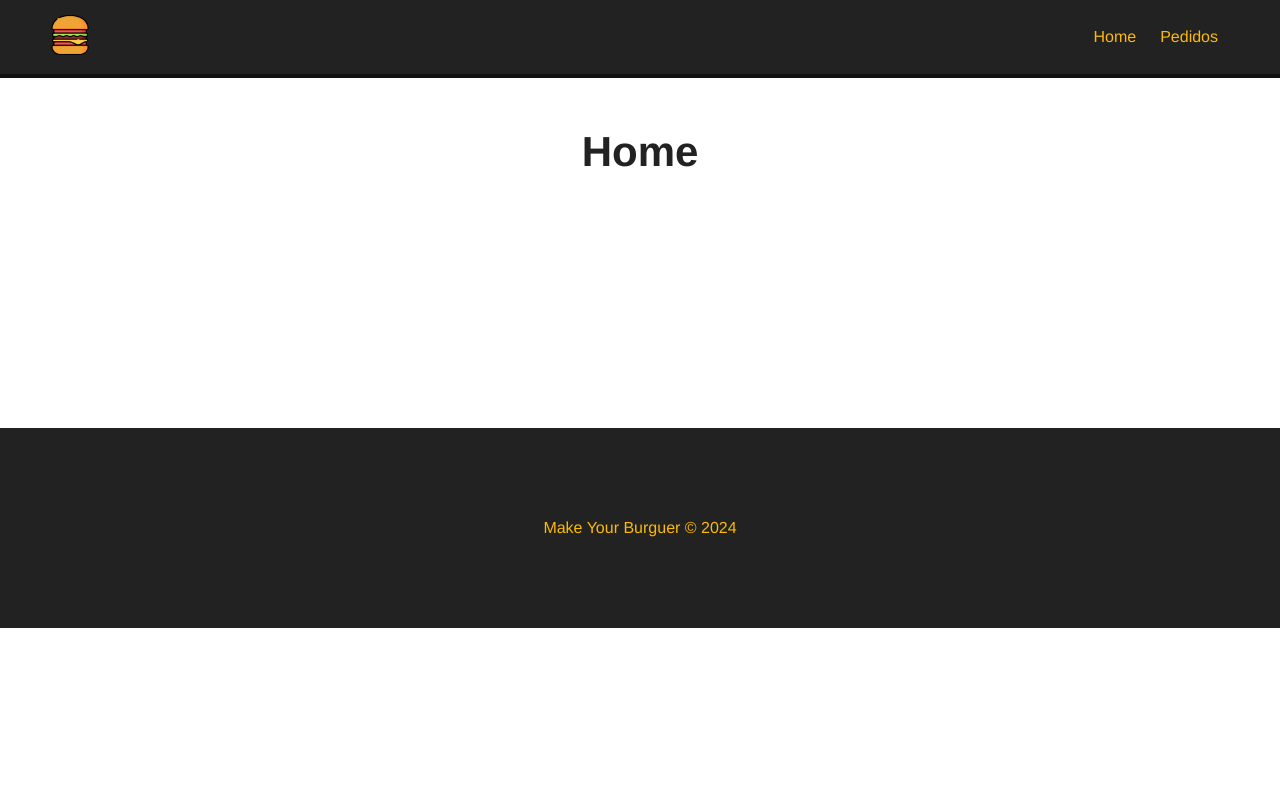
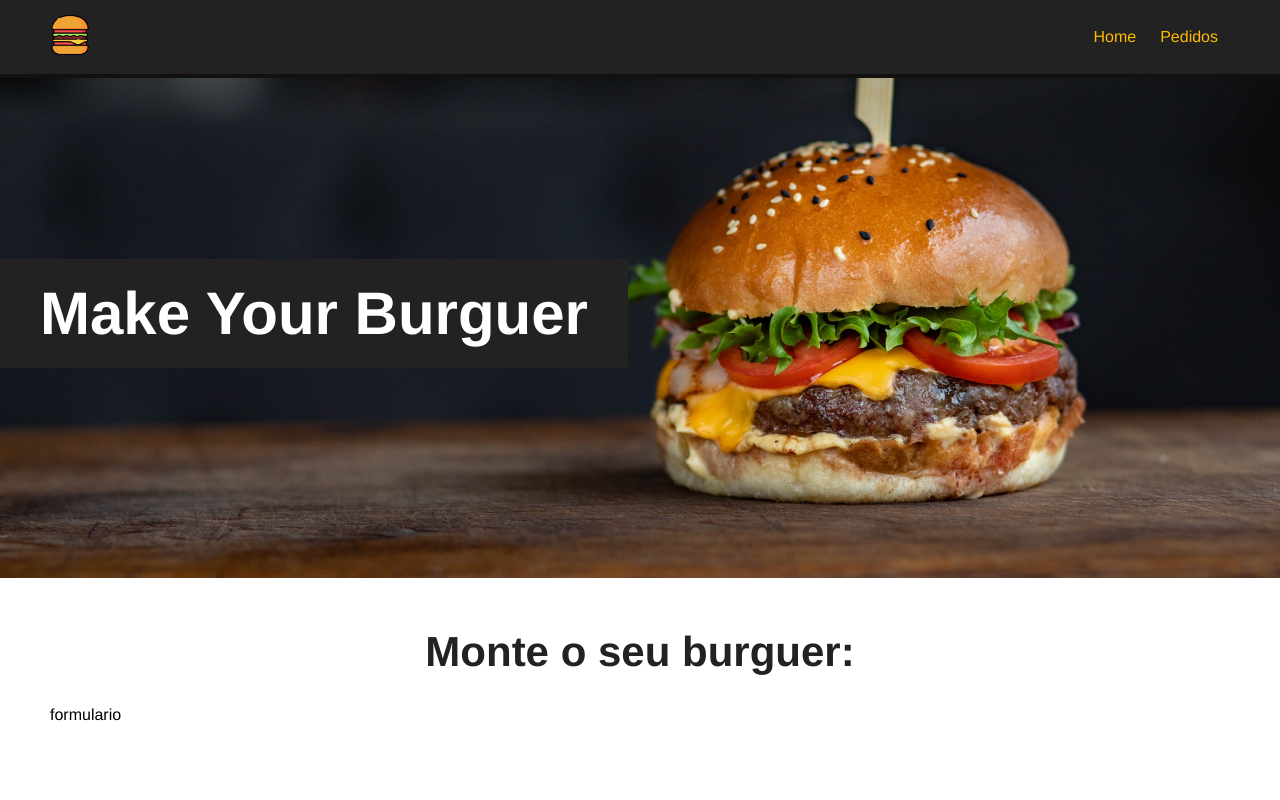
Before and after one commit to rflfl/make-your-burguer, a Vue app: page / in a window 1280 px wide. Shown: the top 800 px of the page. Built offline with nearby package versions, Linux system fonts and the light colour scheme.

Commit message:
Criação componente Banner

```diff
--- /dev/null
+++ b/src/components/Banner.vue
@@ -0,0 +1,32 @@
+<template>
+  <div id="main-banner">
+	<h1>Make Your Burguer</h1>
+  </div>
+</template>
+
+<script>
+export default {
+	name:"Banner"
+}
+</script>
+
+<style scoped>
+	#main-banner  {
+		background-image: url('/public/img/burger.jpg');
+		background-position: 0 -250px;
+		background-size: cover;
+		height: 500px;
+		display: flex;
+		align-items: center;
+		justify-content: flex-start;
+	}
+
+	#main-banner h1 {
+		color: #ffffff;
+		text-align: center;
+		font-size: 60px;
+		background-color: #222222;
+		padding: 20px 40px;
+	}
+
+</style>
--- a/src/views/Home.vue
+++ b/src/views/Home.vue
@@ -1,9 +1,19 @@
 <template>
-  <div class="main-container">
-    <h1>Home</h1>
-  </div>
+	<Banner />
+	<div class="main-container">
+		<h1>Monte o seu burguer:</h1>
+		formulario
+	</div>
 </template>
 
 <script>
+import Banner from '@/components/Banner.vue';
+
+export default {
+	name: "Home",
+	components: {
+		Banner
+	}
+}
 
 </script>
```
